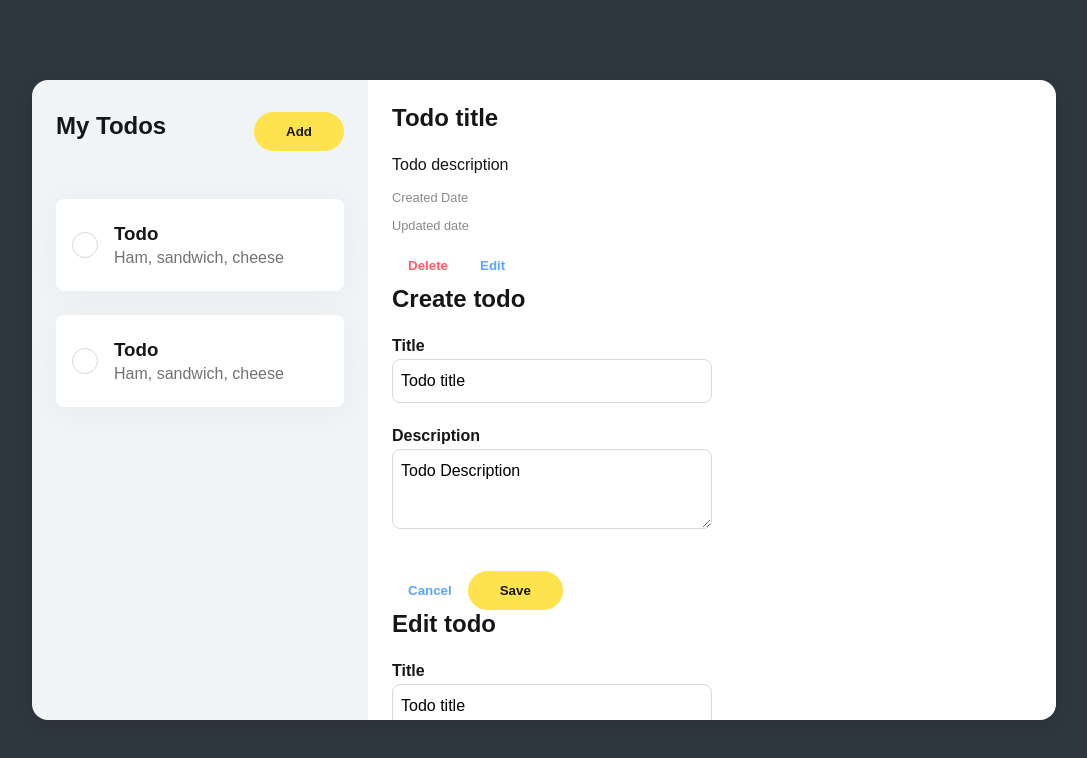
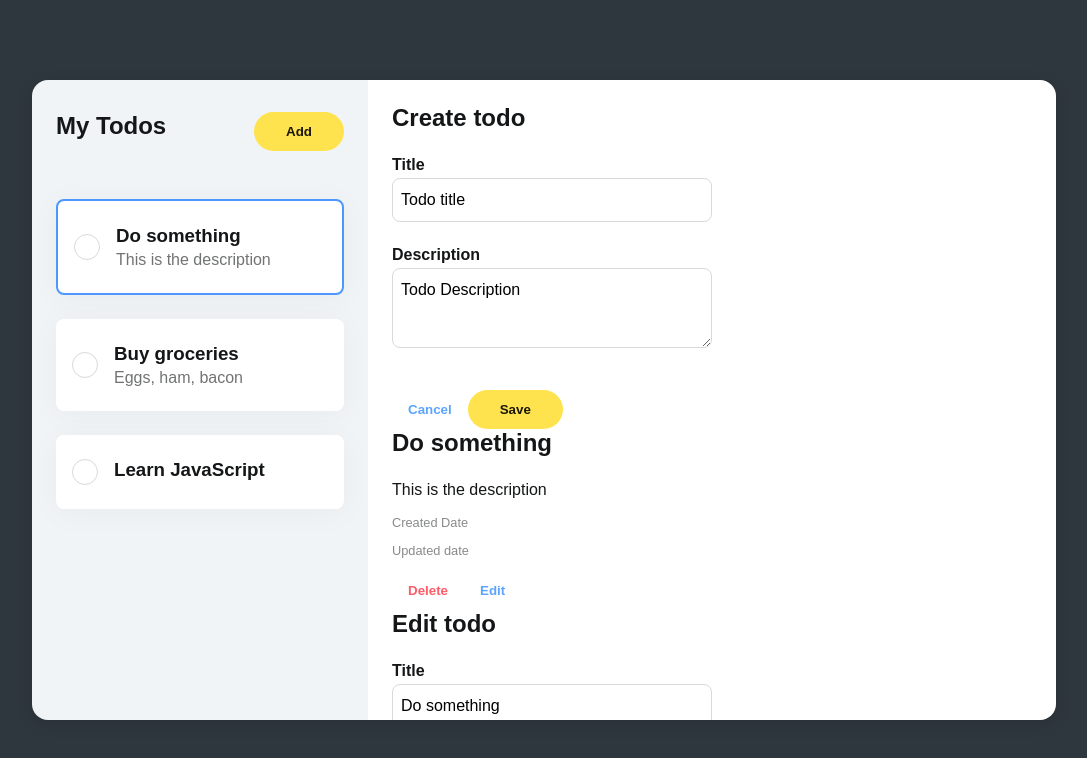
Before and after one commit to linagrundvall/ToDoList, a React (Create React App) app: page / in a window 1280 px wide. Shown: the top 758 px of the page, without its empty margins (96-1183 px from the left). Built offline with nearby package versions, Linux system fonts and the light colour scheme.

Commit message:
SelectedTodo

```diff
--- a/src/App.js
+++ b/src/App.js
@@ -4,22 +4,49 @@ import TodoList from './todoList/TodoList';
 import TodoDetails from './todoDetails/TodoDetails';
 import CreateTodoForm from './todoDetails/CreateTodoForm';
 import EditTodoForm from './todoDetails/EditTodoForm';
+import { useState } from 'react';
 
 
 
 function App() {
+  const [todo, setTodo] = useState([
+    {
+      "id": "55edb8d2-9000-4d64-bcb7-3bd81bcc06a0",
+      "title": "Do something",
+      "description": "This is the description",
+      "completed": false,
+      "created": 1618488094380
+    },
+    {
+      "id": "41b52cbe-2f08-4b89-9b9f-5d36189b4abf",
+      "title": "Buy groceries",
+      "description": "Eggs, ham, bacon",
+      "completed": false,
+      "created": 1618488116543
+    },
+    {
+      "id": "48c4ad89-0697-40b3-87c5-f3955490ed49",
+      "title": "Learn JavaScript",
+      "completed": false,
+      "created": 1618488129238
+    }
+]);
+
+const [selectedTodo, setselectedTodo] = useState(todo[0]);
+
   return (
     <main>
       <aside>
         <h1 className="list-title">
           My Todos <button id="button-add-todo" className="primary">Add</button>
         </h1>
-        <TodoList />
+        <TodoList todo={todo} selectedTodoId={selectedTodo.id} />
       </aside>
       <section>
-        <TodoDetails />
+
         <CreateTodoForm />
-        <EditTodoForm />
+        <TodoDetails todo={selectedTodo} />
+        <EditTodoForm todo={selectedTodo} />
       </section>
     </main>
   );
--- a/src/todoDetails/EditTodoForm.jsx
+++ b/src/todoDetails/EditTodoForm.jsx
@@ -4,14 +4,15 @@ import React from "react";
 
 
 const EditTodoForm = (props) => {
+  const {todo} = props;
+
     return (
         <form id="todo-form">
           <h2>Edit todo</h2>
           <label>Title</label>
-          <input name="title" required value="Todo title" />
+          <input name="title" required value={todo.title} />
           <label>Description</label>
-          <textarea name="description" rows="3">Todo Description</textarea
-          ><br />
+          <textarea name="description" value={todo.description} rows="3"></textarea><br />
           <button type="button" className="link-button">Cancel</button>
           <button type="button" className="primary">Save</button>
         </form>
--- a/src/todoDetails/TodoDetails.jsx
+++ b/src/todoDetails/TodoDetails.jsx
@@ -3,10 +3,11 @@ import React from "react";
 /* <!--Visningsläge för todo--> */
 
 const TodoDetails = (props) => {
+    const {todo} =props;
     return (
         <div className="todo-details">
-          <h2>Todo title</h2>
-          <p>Todo description</p>
+          <h2>{todo.title}</h2>
+          <p>{todo.description}</p>
           <p className="todo-details__date">Created Date</p>
           <p className="todo-details__date">Updated date</p>
           <button type="button" className="link-button danger">Delete</button>
--- a/src/todoList/TodoList.jsx
+++ b/src/todoList/TodoList.jsx
@@ -2,10 +2,12 @@ import React from "react";
 import TodoListItem from "./TodoListItem";
 
 const TodoList = (props) => {
+  const {todo, selectedTodoId} = props;
     return (
     <ul className="todo-list">
-      <TodoListItem />
-      <TodoListItem />
+      {todo.map(todo => (
+      <TodoListItem key={todo.id} todo={todo} isSelected={todo.id === selectedTodoId} />
+      ))}
     </ul>
     );
 };
--- a/src/todoList/TodoListItem.jsx
+++ b/src/todoList/TodoListItem.jsx
@@ -30,12 +30,18 @@ import React from "react";
 
 /* Todo-objekt*/
 const TodoListItem = (props) => {
+    const {todo, isSelected} = props;
+    let className = "todo-list-item";
+    if (isSelected){
+      className += " todo-list-item--selected";
+    }
+
     return (
-        <li className="todo-list-item">
+        <li className={className}>
           <span className="todo-list-item__checkbox"></span>
           <div className="todo-list-item__info">
-            <h3>Todo</h3>
-            <p>Ham, sandwich, cheese</p>
+            <h3>{todo.title}</h3>
+            <p>{todo.description}</p>
           </div>
         </li>
     );
```
